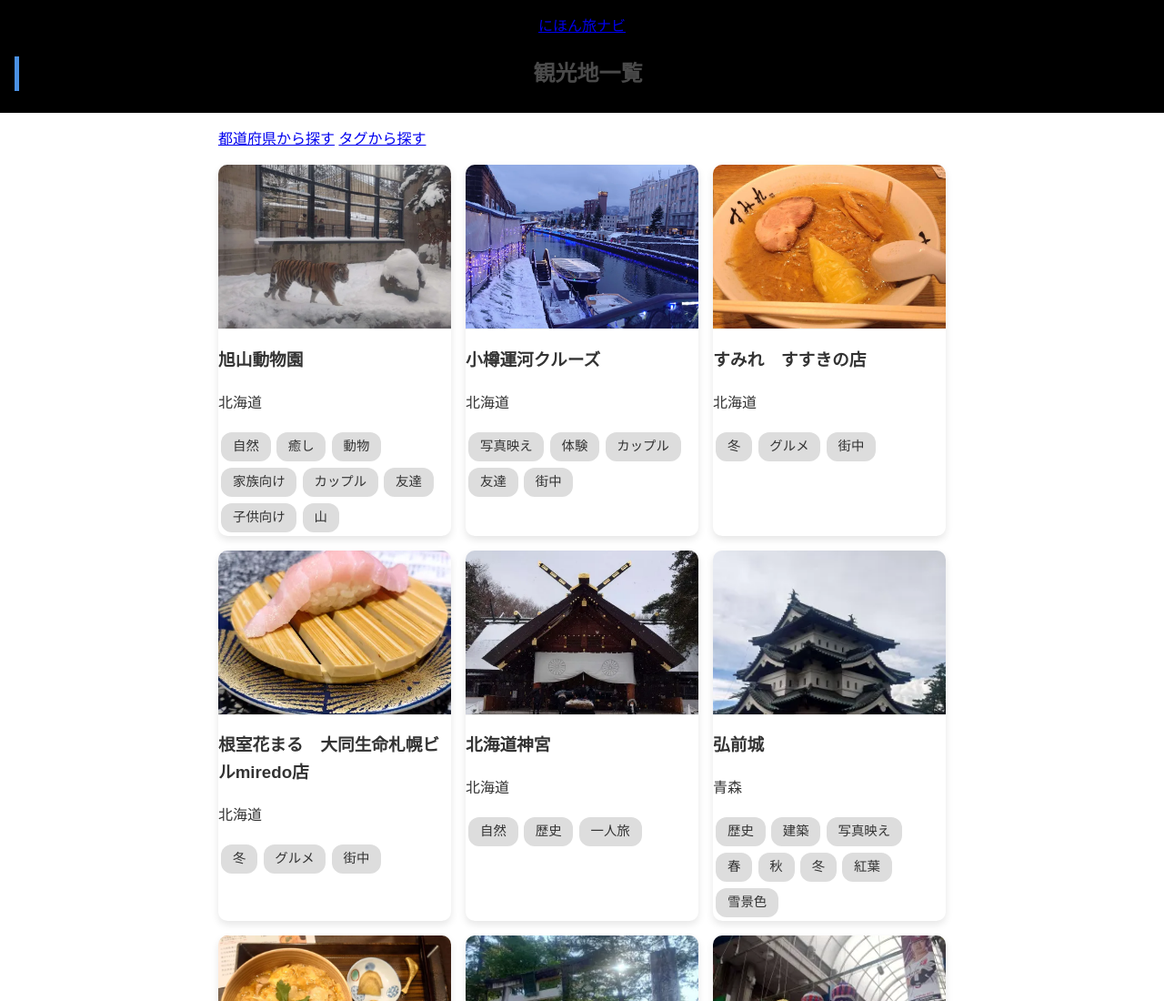
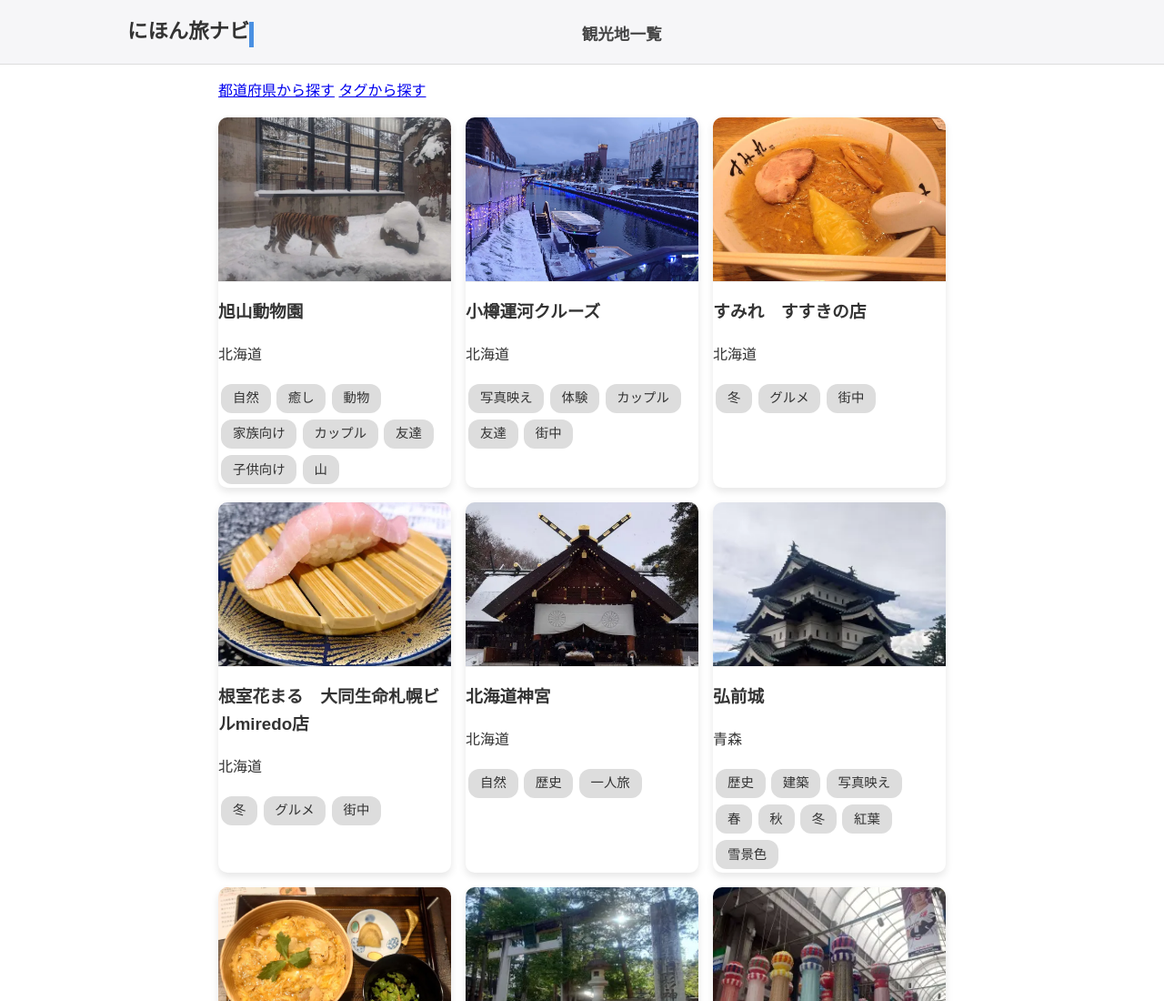
Before and after one commit to hina0206/hnt.graduate.travel.spot, a plain HTML site: page index.html in a window 1280 px wide. Shown: the top 1100 px of the page at 91% size. Drawn offline with Linux system fonts and the light colour scheme.

Commit message:
Update spot-style.css

```diff
--- a/spot-style.css
+++ b/spot-style.css
@@ -7,11 +7,43 @@ body {
   color: #333;
 }
 
-header {
-  background-color: #000;
-  color: #fff;
+/* ========== 共通ヘッダー ========== */
+
+.site-header {
+  background-color: #f6f6f8; /* 白系だけど境界は見える */
+  border-bottom: 1px solid #ddd;
+  padding: 0.6rem 1rem;
+}
+
+.header-inner {
+  max-width: 1000px;
+  margin: 0 auto;
+  display: flex;
+  justify-content: space-between;
+  align-items: center;
+}
+
+.site-title {
+  font-size: 1.4rem;
+  text-decoration: none;
+  color: #333;
+  font-weight: bold;
+}
+
+.header-title {
+  font-size: 1.1rem;
+  color: #444;
   text-align: center;
-  padding: 1rem;
+  flex: 1;
+}
+
+/* タイトルがない時は高さだけ確保 */
+.header-title:empty {
+  visibility: hidden;
+}
+
+.header-right {
+  width: 60px; /* 左右バランスを揃える */
 }
 
 main {
```
